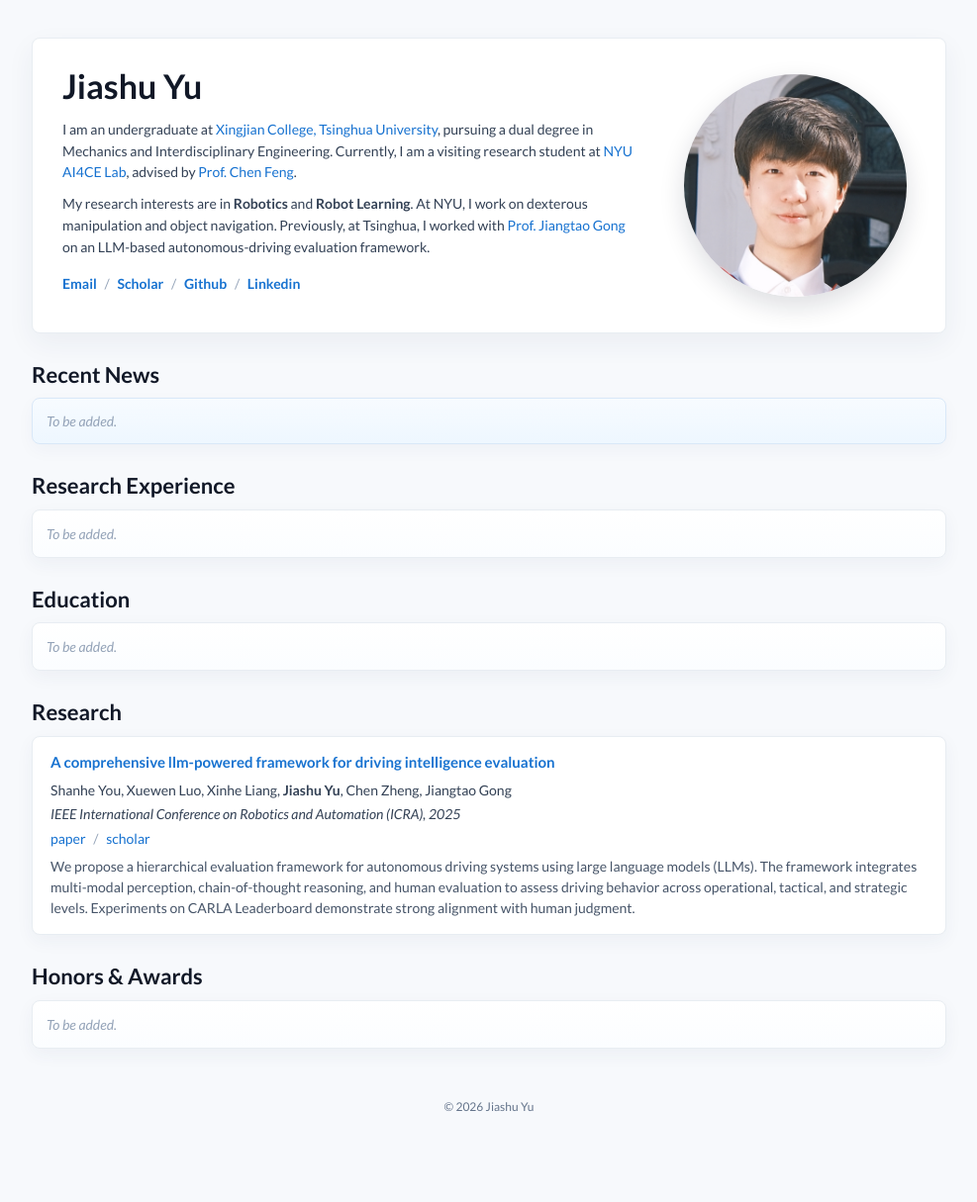
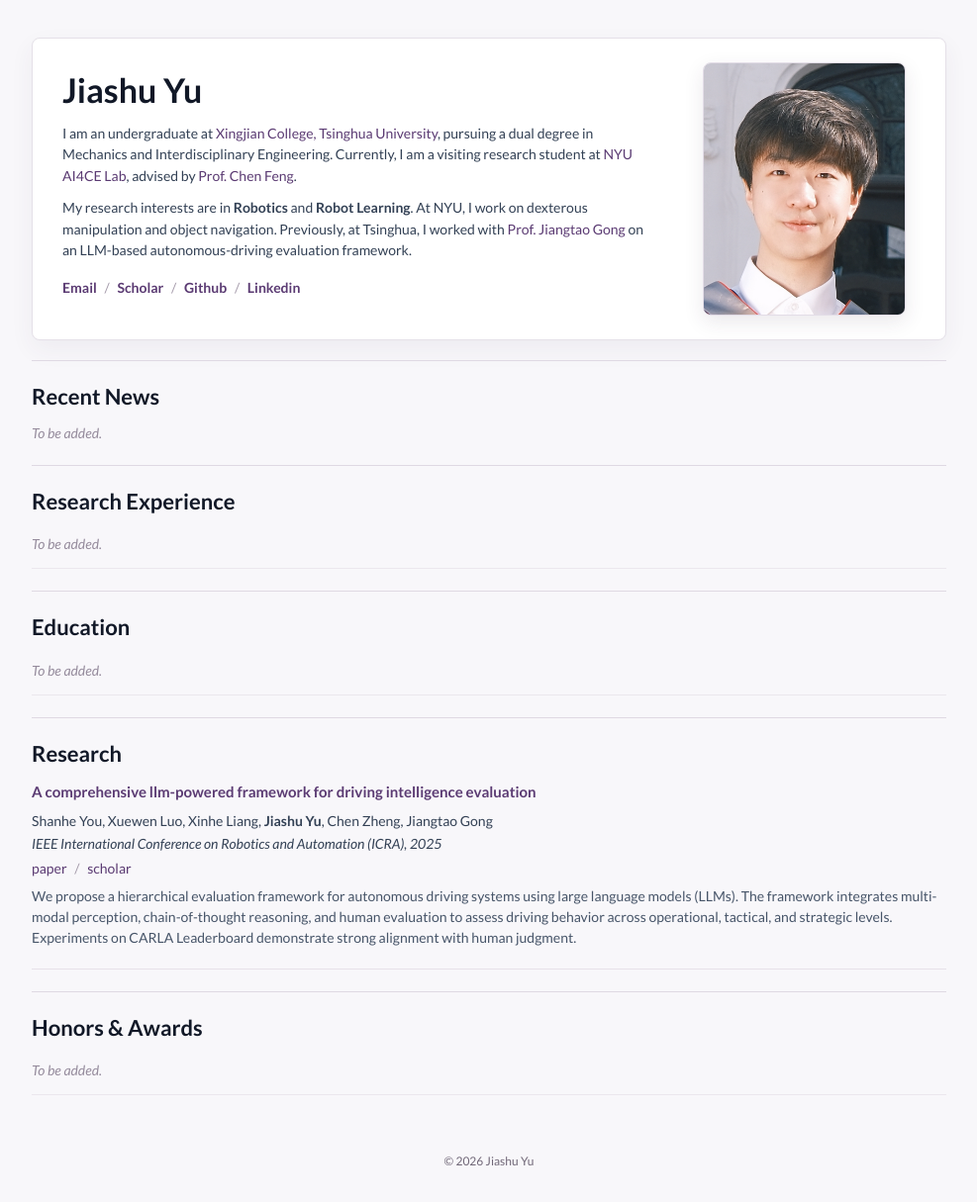
Before and after one commit to Jiashu-Yu/Jiashu-Yu.github.io, a Jekyll site: the page built from _pages/about.md, in a window 1280 px wide. Shown: the whole page at 99% size, without its empty margins (146-1133 px from the left). Built offline with Jekyll 4.4.1, drawn with Linux system fonts in a browser that asks for light colours; before the commit the page ends 1160 px from its top, so only the background shows below that.

Commit message:
Apply the selected purple, portrait, and divider styling

```diff
--- a/assets/css/research-home.css
+++ b/assets/css/research-home.css
@@ -8,7 +8,7 @@ html {
 
 body {
   margin: 0;
-  background: #f7f9fc;
+  background: #f8f7fa;
   color: #1f2937;
   font-family: Lato, Verdana, Helvetica, sans-serif;
   font-size: 14px;
@@ -17,13 +17,13 @@ body {
 }
 
 a {
-  color: #1772d0;
+  color: #5b3b73;
   text-decoration: none;
 }
 
 a:hover,
 a:focus-visible {
-  color: #f09228;
+  color: #925b3f;
   text-decoration: none;
 }
 
@@ -59,11 +59,11 @@ strong {
 }
 
 .profile-section {
-  margin: 10px 0 14px;
-  border: 1px solid #e8edf2;
+  margin: 10px 0 20px;
+  border: 1px solid #e5e0e8;
   border-radius: 8px;
   background: #fff;
-  box-shadow: 0 10px 28px rgba(30, 55, 90, 0.06);
+  box-shadow: 0 9px 24px rgba(70, 45, 87, 0.06);
 }
 
 .profile-row {
@@ -93,21 +93,22 @@ strong {
 }
 
 .profile-photo-cell {
-  flex: 0 0 31%;
+  flex: 0 0 29%;
   display: flex;
   justify-content: center;
   margin: 0;
-  padding: 26px 30px 26px 12px;
+  padding: 24px 30px 24px 12px;
 }
 
 .profile-photo {
   width: 100%;
-  max-width: 225px;
-  aspect-ratio: 1 / 1;
-  border-radius: 50%;
+  max-width: 205px;
+  aspect-ratio: 4 / 5;
+  border: 1px solid #e3dde7;
+  border-radius: 8px;
   object-fit: cover;
   object-position: center top;
-  box-shadow: 0 10px 26px rgba(15, 23, 42, 0.14);
+  box-shadow: 0 7px 20px rgba(55, 38, 65, 0.1);
 }
 
 .contact-links {
@@ -122,16 +123,17 @@ strong {
 .contact-links span,
 .paper-links span {
   margin: 0 5px;
-  color: #94a3b8;
+  color: #a49aaa;
 }
 
 .site-section {
-  padding: 14px 0;
+  padding: 22px 0;
+  border-top: 1px solid #dfd9e3;
   scroll-margin-top: 12px;
 }
 
 .site-section h2 {
-  margin: 0 0 10px;
+  margin: 0 0 12px;
   color: #111827;
   font-size: 22px;
   font-weight: 700;
@@ -140,64 +142,60 @@ strong {
 
 .news-panel {
   max-height: 148px;
-  padding: 12px 14px;
+  padding: 0;
   overflow-y: auto;
-  border: 1px solid #d9e8f8;
-  border-radius: 8px;
-  background: linear-gradient(180deg, #f7fbff 0%, #eef7ff 100%);
-  box-shadow: 0 6px 18px rgba(30, 55, 90, 0.04);
+  border: 0;
+  border-radius: 0;
+  background: transparent;
+  box-shadow: none;
 }
 
 .timeline-list {
   display: grid;
-  gap: 10px;
-  margin-top: 10px;
+  gap: 0;
+  margin-top: 6px;
 }
 
 .timeline-item {
   display: flex;
   align-items: center;
   gap: 18px;
-  padding: 13px 14px;
-  border: 1px solid #e8edf2;
-  border-radius: 8px;
-  background: linear-gradient(180deg, #fff 0%, #fbfdff 100%);
-  box-shadow: 0 6px 18px rgba(30, 55, 90, 0.05);
+  padding: 7px 0 14px;
+  border: 0;
+  border-bottom: 1px solid #ebe7ed;
+  border-radius: 0;
+  background: transparent;
+  box-shadow: none;
 }
 
 .pending-panel,
 .pending-row {
-  color: #94a3b8;
+  color: #958b9c;
   font-style: italic;
 }
 
 .publication-list {
   display: grid;
-  gap: 10px;
-  margin-top: 10px;
+  gap: 0;
+  margin-top: 6px;
 }
 
 .paper-row {
-  border: 1px solid #e8edf2;
-  border-radius: 8px;
-  background: #fff;
-  box-shadow: 0 6px 18px rgba(30, 55, 90, 0.05);
-}
-
-.timeline-item:hover,
-.paper-row:hover {
-  border-color: #d5e2f0;
-  box-shadow: 0 10px 24px rgba(30, 55, 90, 0.07);
+  border: 0;
+  border-bottom: 1px solid #e6e1e9;
+  border-radius: 0;
+  background: transparent;
+  box-shadow: none;
 }
 
 .paper-content {
-  padding: 16px 18px;
+  padding: 4px 0 20px;
   color: #334155;
   line-height: 1.45;
 }
 
 .paper-title {
-  color: #1772d0;
+  color: #5b3b73;
   font-size: 15px;
   font-weight: 700;
   line-height: 1.3;
@@ -228,7 +226,7 @@ strong {
 }
 
 .site-footer {
-  color: #64748b;
+  color: #706777;
   font-size: 12px;
 }
 
@@ -263,7 +261,7 @@ strong {
   }
 
   .profile-photo {
-    max-width: 190px;
+    max-width: 170px;
   }
 
   .name,
@@ -271,15 +269,18 @@ strong {
     text-align: center;
   }
 
+  .site-section {
+    padding: 19px 0;
+  }
+
   .timeline-item {
     align-items: flex-start;
     flex-direction: column;
     gap: 12px;
-    padding: 12px;
   }
 
   .paper-content {
-    padding: 14px 15px;
+    padding: 3px 0 18px;
   }
 }
 
```
